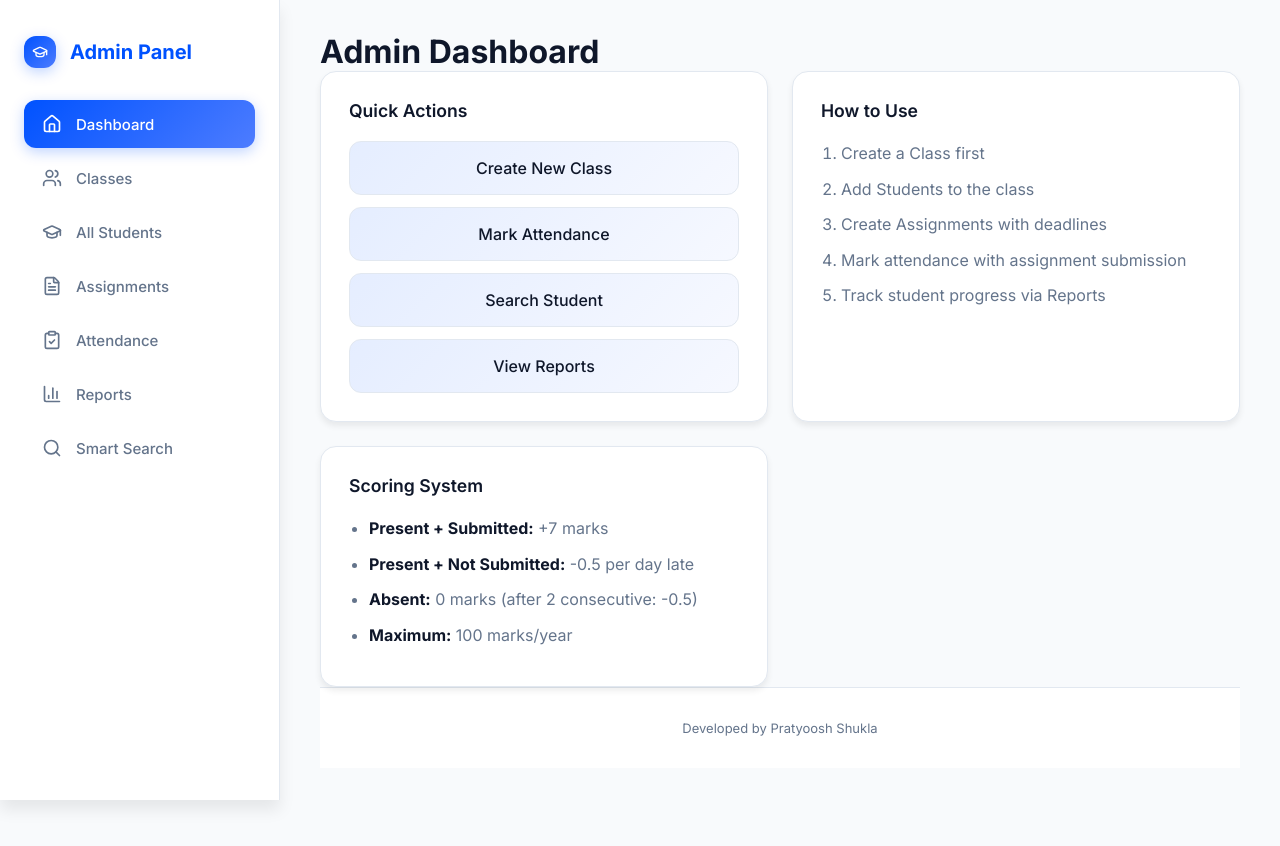
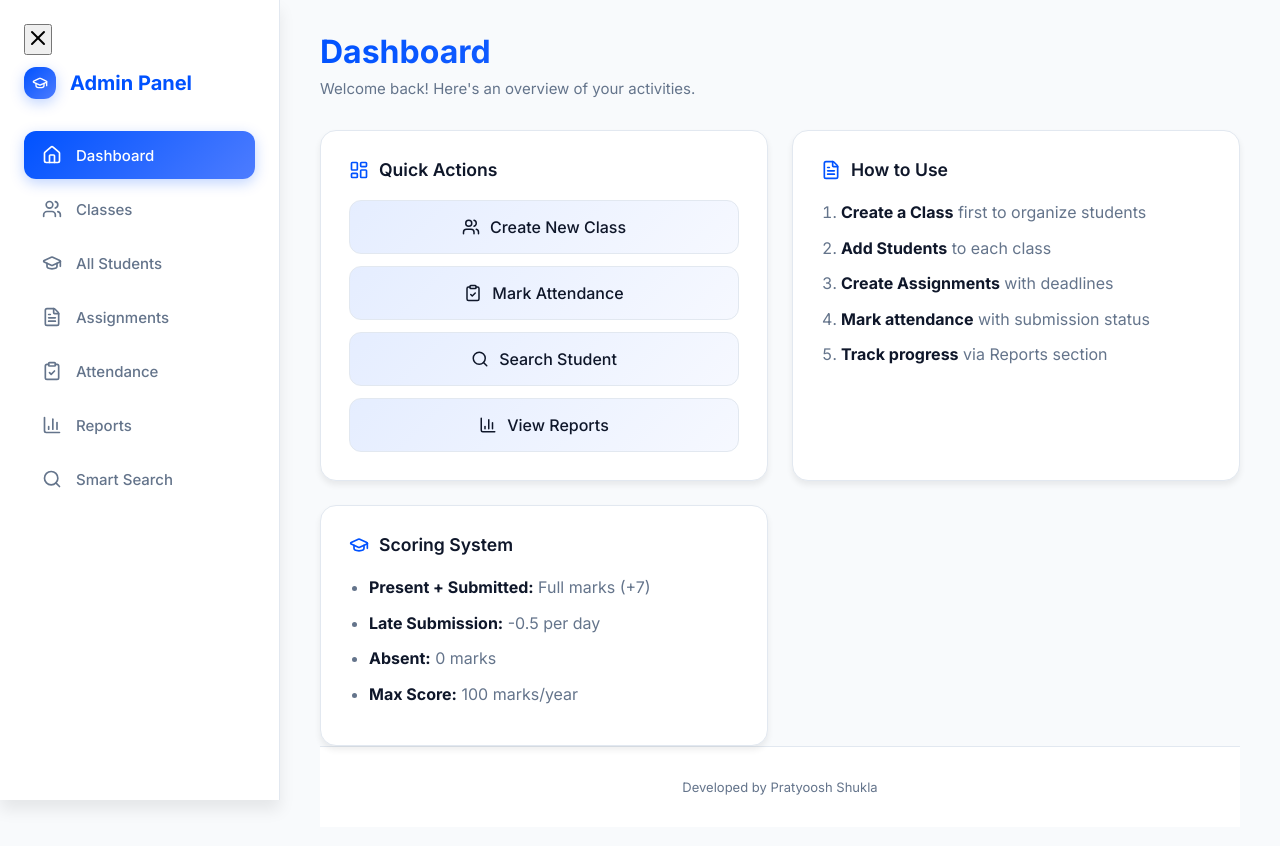
Before and after one commit to pratyoosh0706/StudentTracking-App, a React (Vite) app in the folder client/: page / in a window 1280 px wide. Shown: the top 846 px of the page. Before the commit the page ends 800 px from the top, so only its background shows below. Built offline with nearby package versions, Linux system fonts and the light colour scheme.

Commit message:
feat: add loading states, lazy loading, and Android bottom nav

```diff
--- a/client/src/App.jsx
+++ b/client/src/App.jsx
@@ -1,27 +1,58 @@
-import { useState } from 'react';
-import { Routes, Route, NavLink, useNavigate } from 'react-router-dom';
-import { GraduationCap, Users, FileText, ClipboardCheck, BarChart3, Search, Home, X } from 'lucide-react';
-import Classes from './pages/Classes';
-import ClassDetail from './pages/ClassDetail';
-import Students from './pages/Students';
-import Assignments from './pages/Assignments';
-import Attendance from './pages/Attendance';
-import Reports from './pages/Reports';
-import SearchPage from './pages/Search';
+import { useState, useEffect, Suspense, lazy } from 'react';
+import { Routes, Route, NavLink, useNavigate, useLocation } from 'react-router-dom';
+import { GraduationCap, Users, FileText, ClipboardCheck, BarChart3, Search, Home, X, LayoutDashboard } from 'lucide-react';
+
+const Classes = lazy(() => import('./pages/Classes'));
+const ClassDetail = lazy(() => import('./pages/ClassDetail'));
+const Students = lazy(() => import('./pages/Students'));
+const Assignments = lazy(() => import('./pages/Assignments'));
+const Attendance = lazy(() => import('./pages/Attendance'));
+const Reports = lazy(() => import('./pages/Reports'));
+const SearchPage = lazy(() => import('./pages/Search'));
+
 import './App.css';
+
+function LoadingSpinner() {
+  return (
+    <div className="loading-container">
+      <div className="loading-spinner loading-spinner-lg"></div>
+      <p style={{ color: 'var(--text-light)' }}>Loading...</p>
+    </div>
+  );
+}
 
 function App() {
   const [sidebarOpen, setSidebarOpen] = useState(false);
   const navigate = useNavigate();
+  const location = useLocation();
 
   const toggleSidebar = () => setSidebarOpen(!sidebarOpen);
-
   const closeSidebar = () => setSidebarOpen(false);
 
   const handleNavClick = (path) => {
     closeSidebar();
     navigate(path);
   };
+
+  const getActiveNav = () => {
+    const path = location.pathname;
+    if (path === '/') return 'dashboard';
+    if (path.startsWith('/classes')) return 'classes';
+    if (path === '/students') return 'students';
+    if (path === '/assignments') return 'assignments';
+    if (path === '/attendance') return 'attendance';
+    if (path === '/reports') return 'reports';
+    if (path === '/search') return 'search';
+    return 'dashboard';
+  };
+
+  const bottomNavItems = [
+    { path: '/', icon: Home, label: 'Home' },
+    { path: '/classes', icon: Users, label: 'Classes' },
+    { path: '/attendance', icon: ClipboardCheck, label: 'Attendance' },
+    { path: '/reports', icon: BarChart3, label: 'Reports' },
+    { path: '/search', icon: Search, label: 'Search' },
+  ];
 
   return (
     <div className="app">
@@ -32,23 +63,15 @@ function App() {
           <span></span>
         </button>
         <div className="logo">
-          <GraduationCap size={28} />
-          <span>Admin Panel</span>
+          <GraduationCap size={26} />
+          <span>Admin</span>
         </div>
       </div>
 
-      <div className={`sidebar-overlay ${sidebarOpen ? '' : ''}`} onClick={closeSidebar}></div>
+      <div className={`sidebar-overlay ${sidebarOpen ? 'active' : ''}`} onClick={closeSidebar}></div>
 
       <nav className={`sidebar ${sidebarOpen ? 'open' : ''}`}>
-        <button className="close-sidebar" onClick={closeSidebar} style={{
-          position: 'absolute',
-          top: '12px',
-          right: '12px',
-          background: 'none',
-          border: 'none',
-          cursor: 'pointer',
-          display: 'none'
-        }}>
+        <button className="close-sidebar" onClick={closeSidebar}>
           <X size={24} />
         </button>
         <div className="logo">
@@ -100,7 +123,9 @@ function App() {
           </li>
         </ul>
       </nav>
+
       <main className="main-content">
+        <Suspense fallback={<LoadingSpinner />}>
           <Routes>
             <Route path="/" element={<Dashboard />} />
             <Route path="/classes" element={<Classes />} />
@@ -111,10 +136,29 @@ function App() {
             <Route path="/reports" element={<Reports />} />
             <Route path="/search" element={<SearchPage />} />
           </Routes>
+        </Suspense>
         <footer className="footer">
           <p>Developed by Pratyoosh Shukla</p>
         </footer>
       </main>
+
+      <nav className="bottom-nav">
+        {bottomNavItems.map((item) => {
+          const Icon = item.icon;
+          const isActive = getActiveNav() === item.path.replace('/', '') ||
+            (item.path === '/' && location.pathname === '/');
+          return (
+            <NavLink
+              key={item.path}
+              to={item.path}
+              className={isActive ? 'active' : ''}
+            >
+              <Icon size={22} />
+              <span>{item.label}</span>
+            </NavLink>
+          );
+        })}
+      </nav>
     </div>
   );
 }
@@ -122,34 +166,58 @@ function App() {
 function Dashboard() {
   return (
     <div className="dashboard">
-      <h1>Admin Dashboard</h1>
+      <div className="page-header">
+        <h1>Dashboard</h1>
+        <p>Welcome back! Here's an overview of your activities.</p>
+      </div>
       <div className="dashboard-cards">
         <div className="dashboard-card">
-          <h3>Quick Actions</h3>
+          <h3>
+            <LayoutDashboard size={20} />
+            Quick Actions
+          </h3>
           <div className="quick-actions">
-            <NavLink to="/classes" className="action-btn">Create New Class</NavLink>
-            <NavLink to="/attendance" className="action-btn">Mark Attendance</NavLink>
-            <NavLink to="/search" className="action-btn">Search Student</NavLink>
-            <NavLink to="/reports" className="action-btn">View Reports</NavLink>
+            <NavLink to="/classes" className="action-btn">
+              <Users size={18} />
+              Create New Class
+            </NavLink>
+            <NavLink to="/attendance" className="action-btn">
+              <ClipboardCheck size={18} />
+              Mark Attendance
+            </NavLink>
+            <NavLink to="/search" className="action-btn">
+              <Search size={18} />
+              Search Student
+            </NavLink>
+            <NavLink to="/reports" className="action-btn">
+              <BarChart3 size={18} />
+              View Reports
+            </NavLink>
           </div>
         </div>
         <div className="dashboard-card info-card">
-          <h3>How to Use</h3>
+          <h3>
+            <FileText size={20} />
+            How to Use
+          </h3>
           <ol>
-            <li>Create a Class first</li>
-            <li>Add Students to the class</li>
-            <li>Create Assignments with deadlines</li>
-            <li>Mark attendance with assignment submission</li>
-            <li>Track student progress via Reports</li>
+            <li><strong>Create a Class</strong> first to organize students</li>
+            <li><strong>Add Students</strong> to each class</li>
+            <li><strong>Create Assignments</strong> with deadlines</li>
+            <li><strong>Mark attendance</strong> with submission status</li>
+            <li><strong>Track progress</strong> via Reports section</li>
           </ol>
         </div>
         <div className="dashboard-card info-card">
-          <h3>Scoring System</h3>
+          <h3>
+            <GraduationCap size={20} />
+            Scoring System
+          </h3>
           <ul>
-            <li><strong>Present + Submitted:</strong> +7 marks</li>
-            <li><strong>Present + Not Submitted:</strong> -0.5 per day late</li>
-            <li><strong>Absent:</strong> 0 marks (after 2 consecutive: -0.5)</li>
-            <li><strong>Maximum:</strong> 100 marks/year</li>
+            <li><strong>Present + Submitted:</strong> Full marks (+7)</li>
+            <li><strong>Late Submission:</strong> -0.5 per day</li>
+            <li><strong>Absent:</strong> 0 marks</li>
+            <li><strong>Max Score:</strong> 100 marks/year</li>
           </ul>
         </div>
       </div>
```
Lines whose indentation alone changed are shown as unchanged.
